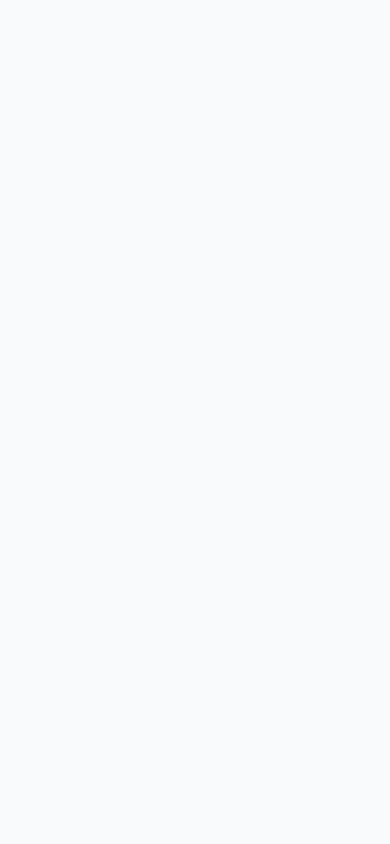
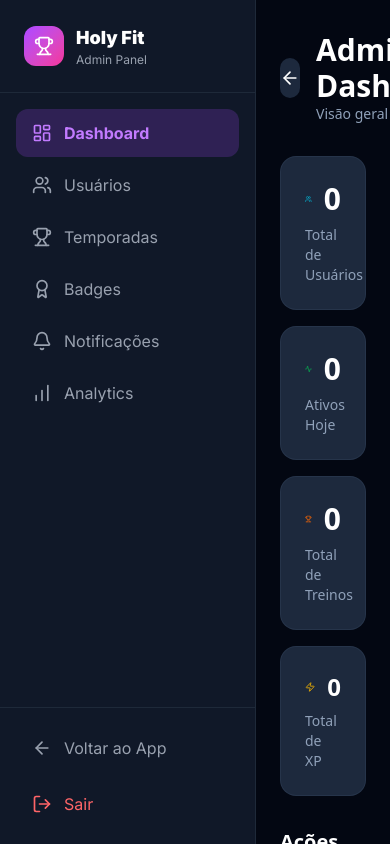
Before and after one commit to kazeca/holyfit, a React (Vite) app: page /admin in a window 390 px wide. Before the commit this address had no page. Built offline with nearby package versions, Linux system fonts and the light colour scheme; no server answers; the database is empty.

Commit message:
fix: Improve AdminDashboard responsive layout

```diff
--- a/src/App.jsx
+++ b/src/App.jsx
@@ -19,6 +19,9 @@
 import AdminDashboard from './pages/admin/AdminDashboard';
 import AdminUsers from './pages/admin/AdminUsers';
 import AdminSeasons from './pages/admin/AdminSeasons';
+import AdminBadges from './pages/admin/AdminBadges';
+import AdminNotifications from './pages/admin/AdminNotifications';
+import AdminLayout from './components/admin/AdminLayout';
 
 function App() {
   return (
@@ -101,6 +104,15 @@
             </>
           } />
         </Route>
+
+        {/* Admin Routes */}
+        <Route path="/admin" element={<AdminLayout />}>
+          <Route index element={<AdminDashboard />} />
+          <Route path="users" element={<AdminUsers />} />
+          <Route path="seasons" element={<AdminSeasons />} />
+          <Route path="badges" element={<AdminBadges />} />
+          <Route path="notifications" element={<AdminNotifications />} />
+        </Route>
       </Routes>
     </Router>
   );
--- a/src/pages/admin/AdminDashboard.jsx
+++ b/src/pages/admin/AdminDashboard.jsx
@@ -77,11 +77,11 @@
             </div>
 
             {/* Stats Cards */}
-            <div className="grid grid-cols-2 gap-4 mb-8">
+            <div className="grid grid-cols-1 sm:grid-cols-2 lg:grid-cols-4 gap-4 mb-8">
                 <div className="bg-slate-800 border border-slate-700/50 rounded-2xl p-6">
                     <div className="flex items-center gap-3 mb-2">
                         <Users className="text-cyan-500" size={24} />
-                        <span className="text-4xl font-black text-white">{stats.totalUsers}</span>
+                        <span className="text-3xl sm:text-4xl font-black text-white">{stats.totalUsers}</span>
                     </div>
                     <p className="text-slate-400 text-sm">Total de Usuários</p>
                 </div>
@@ -89,7 +89,7 @@
                 <div className="bg-slate-800 border border-slate-700/50 rounded-2xl p-6">
                     <div className="flex items-center gap-3 mb-2">
                         <Activity className="text-green-500" size={24} />
-                        <span className="text-4xl font-black text-white">{stats.activeToday}</span>
+                        <span className="text-3xl sm:text-4xl font-black text-white">{stats.activeToday}</span>
                     </div>
                     <p className="text-slate-400 text-sm">Ativos Hoje</p>
                 </div>
@@ -97,7 +97,7 @@
                 <div className="bg-slate-800 border border-slate-700/50 rounded-2xl p-6">
                     <div className="flex items-center gap-3 mb-2">
                         <Trophy className="text-orange-500" size={24} />
-                        <span className="text-4xl font-black text-white">{stats.totalWorkouts}</span>
+                        <span className="text-3xl sm:text-4xl font-black text-white">{stats.totalWorkouts}</span>
                     </div>
                     <p className="text-slate-400 text-sm">Total de Treinos</p>
                 </div>
@@ -105,7 +105,7 @@
                 <div className="bg-slate-800 border border-slate-700/50 rounded-2xl p-6">
                     <div className="flex items-center gap-3 mb-2">
                         <Zap className="text-yellow-500" size={24} />
-                        <span className="text-4xl font-black text-white">{stats.totalXP.toLocaleString()}</span>
+                        <span className="text-2xl sm:text-3xl font-black text-white">{stats.totalXP.toLocaleString()}</span>
                     </div>
                     <p className="text-slate-400 text-sm">Total de XP</p>
                 </div>
```
